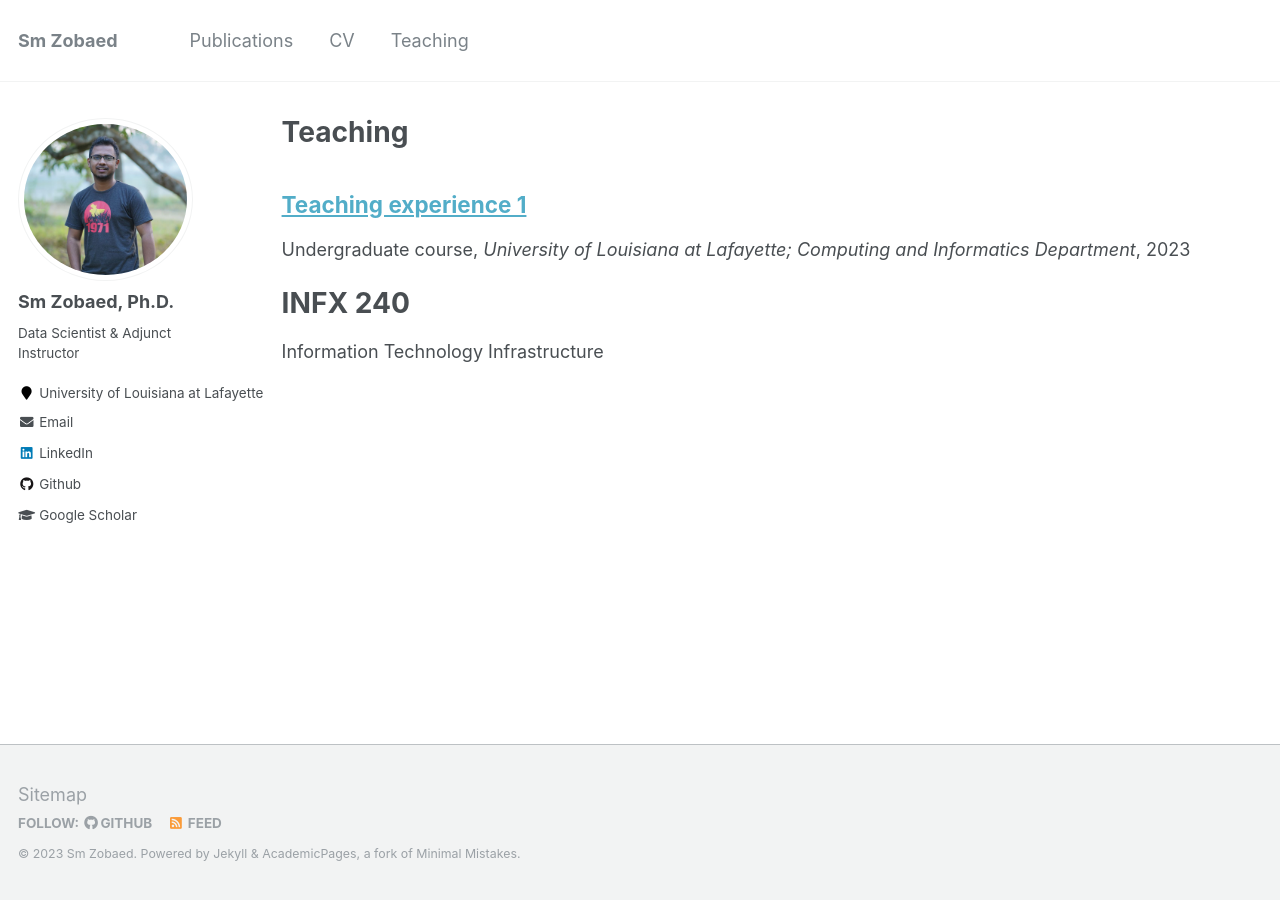
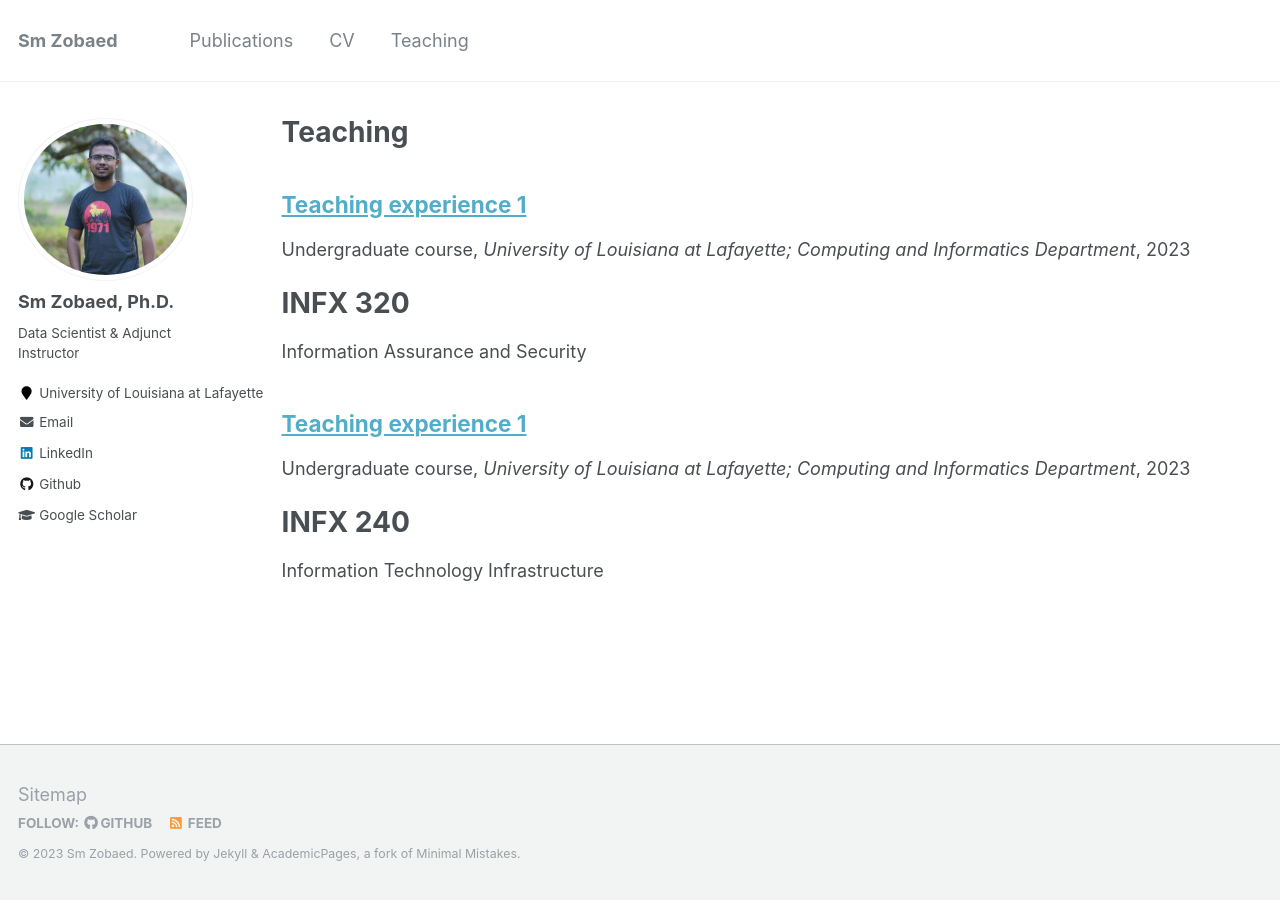
Before and after one commit to zobaed11/zobaed11.github.io, a Jekyll site: the page built from _pages/teaching.html, in a window 1280 px wide. Built offline with Jekyll 4.4.1, drawn with Linux system fonts in a browser that asks for light colours.

Commit message:
teaching3

```diff
--- /dev/null
+++ b/_teaching/2023-spring-teaching-2.md
@@ -0,0 +1,13 @@
+---
+title: "Teaching experience 1"
+collection: teaching
+type: "Undergraduate course"
+permalink: /teaching/2023-spring-teaching-2
+venue: "University of Louisiana at Lafayette; Computing and Informatics Department"
+date: 2023-01-05
+location: "Lafayette, Louisiana"
+---
+
+INFX 320
+======
+Information Assurance and Security
```
Also changed, not shown: _teaching/2023-spring-teaching-1.md (+0 -4 lines).
